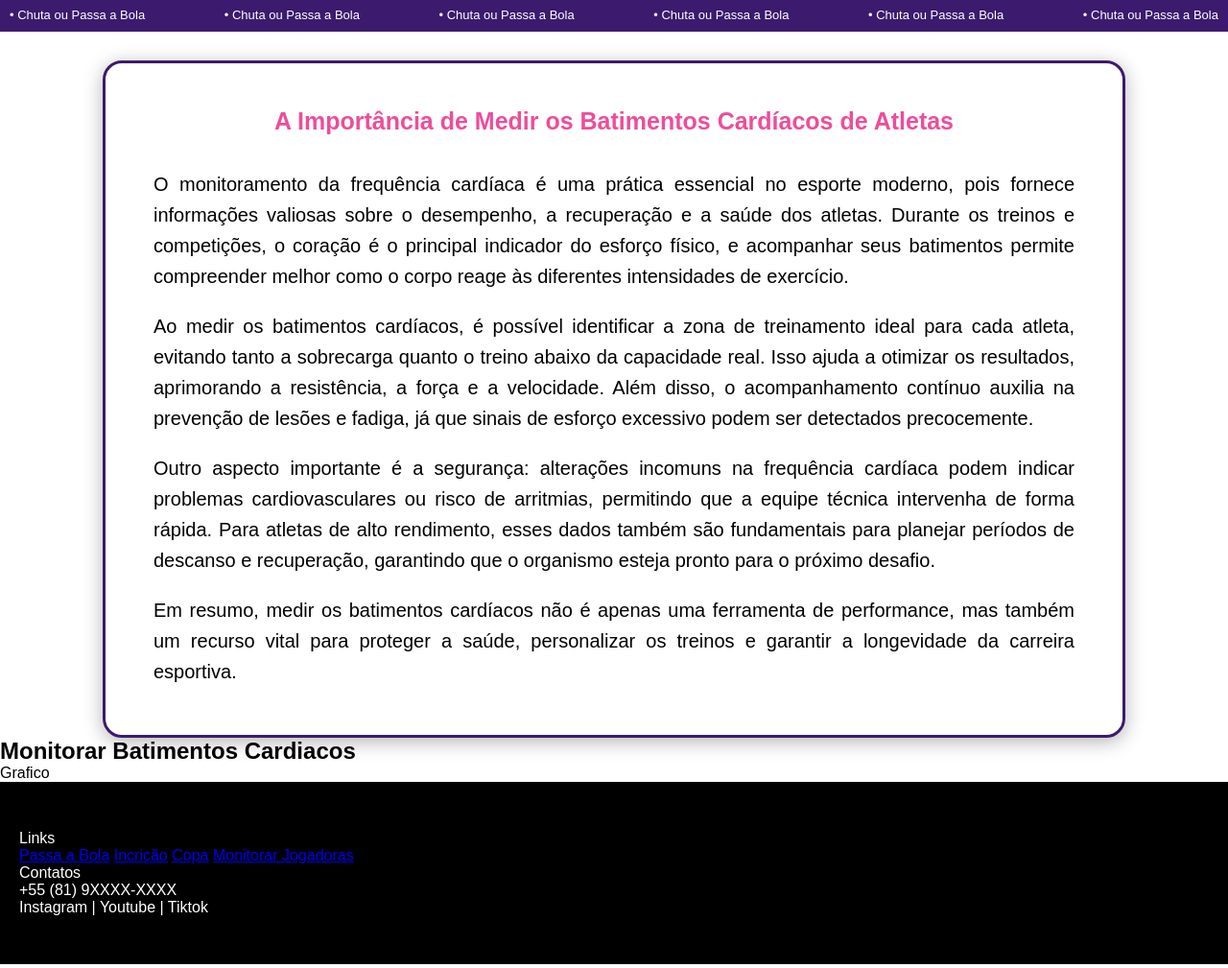
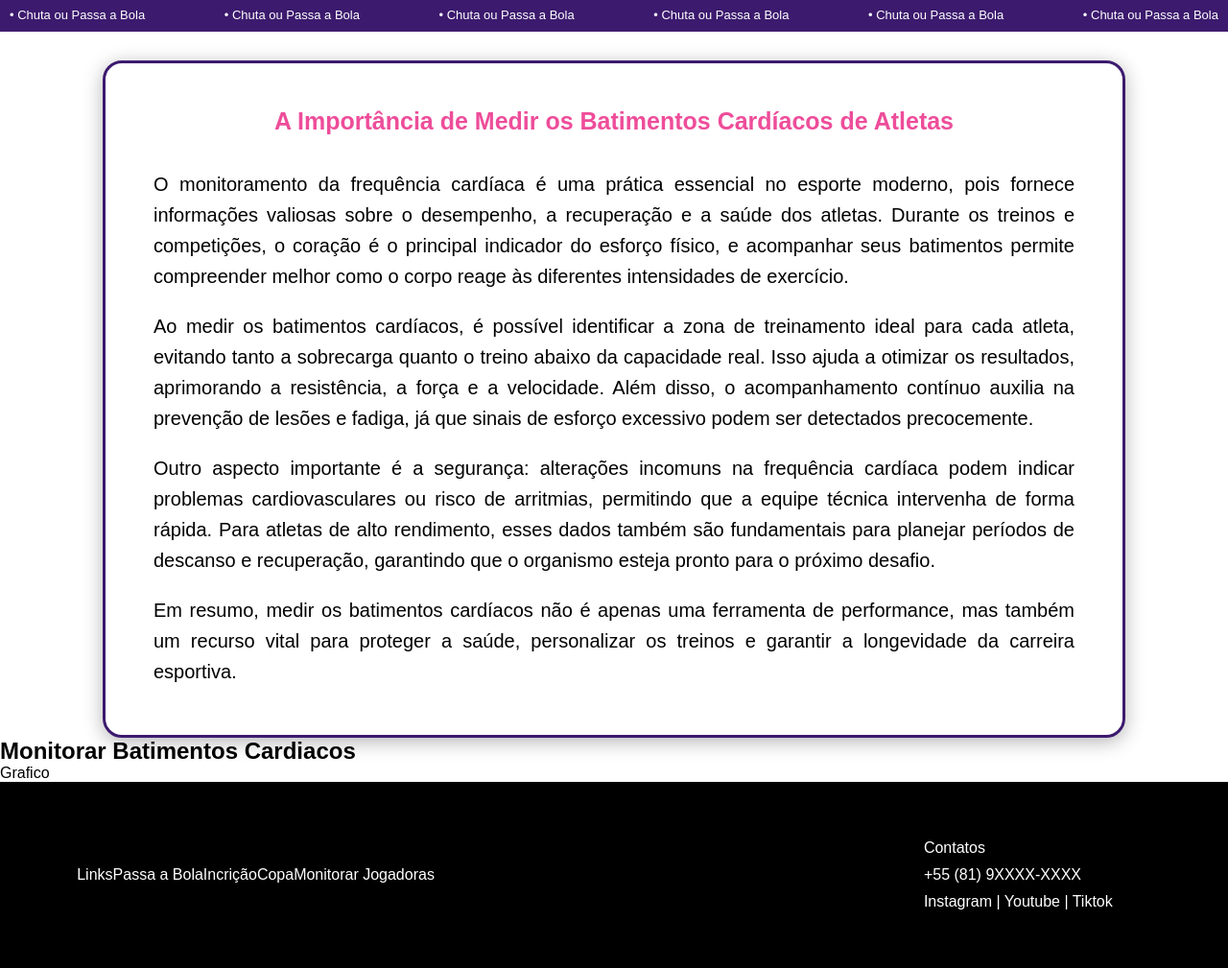
Before and after one commit to MrJoaoAbe/Sprint3-Edge-PassaBola, a plain HTML site: page index.html in a window 1280 px wide. Shown: the part 92-1101 px from the top of the page at 96% size. Drawn offline with Linux system fonts and the light colour scheme.

Commit message:
add Footer

```diff
--- a/index.html
+++ b/index.html
@@ -57,6 +57,7 @@
     </section>
 
     <section>
+
         <h1>Monitorar Batimentos Cardiacos</h1>
 
         <div>
@@ -65,7 +66,7 @@
     </section>
 
     <footer>
-        <div>
+        <div id="link">
             <p>Links</p>
             <a href="#">Passa a Bola</a>
             <a href="#">Incrição</a>
@@ -73,7 +74,7 @@
             <a href="#">Monitorar Jogadoras</a>
         </div>
 
-        <div>
+        <div id="contato">
             <p>Contatos</p>
             <p>+55 (81) 9XXXX-XXXX</p>
             <p>Instagram | Youtube | Tiktok</p>
--- a/style.css
+++ b/style.css
@@ -100,8 +100,29 @@ nav a:hover {
 }
 
 footer {
+    display: flex;
     padding: 50px;
     padding-left: 20px;
     background-color: black;
     color: white;
+    align-items: center;
+    justify-content: center;
+    gap: 500px;
 }
+
+#link {
+    display: flex;
+    align-items: center;
+    justify-content: center;
+    text-decoration: none;
+    color: rgb(255, 255, 255);
+}
+
+#link a{
+    text-decoration: none;
+    color: rgb(255, 255, 255);
+}
+
+#contato p{
+    margin: 10px;
+}
```
